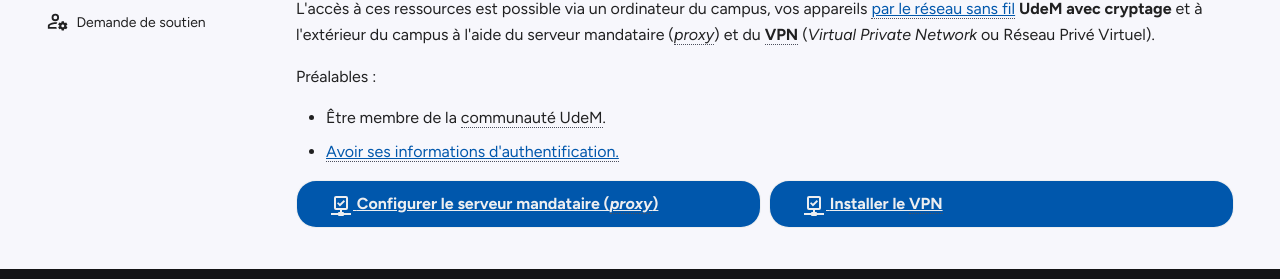
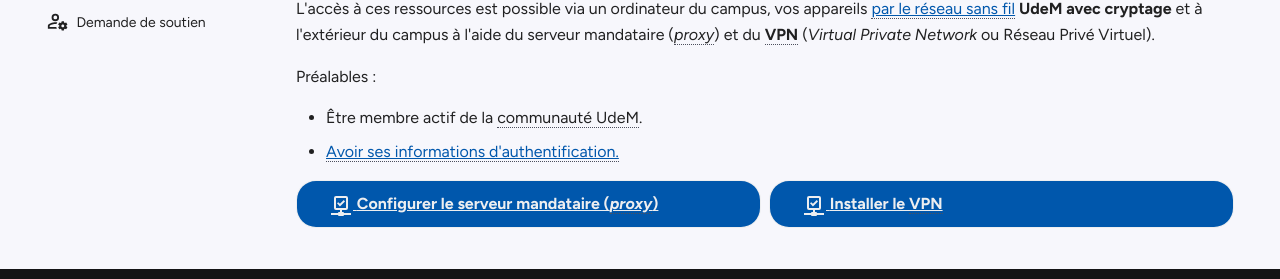
Before and after one commit to bibudem/hub, an MkDocs documentation site: the page built from docs/informatique/acces-hors-campus/index.md, in a window 1280 px wide and 952 px high. Shown: the part 581-860 px from the top of the window. Built offline with MkDocs 1.6.1 and Material for MkDocs 9.7.7, drawn with Linux system fonts in a browser that asks for light colours; some web fonts are replaced; comment, search, counter and statistics services are not loaded.

Commit message:
Update index.md

```diff
--- a/docs/informatique/acces-hors-campus/index.md
+++ b/docs/informatique/acces-hors-campus/index.md
@@ -22,7 +22,7 @@ L'accès à ces ressources est possible via un ordinateur du campus, vos apparei
 
 Préalables :
 
-- Être membre de la communauté UdeM.
+- Être membre actif de la communauté UdeM.
 - [Avoir ses informations d'authentification.](../authentification.md){ data-preview }
 
 <div class="grid cards" markdown>
```
